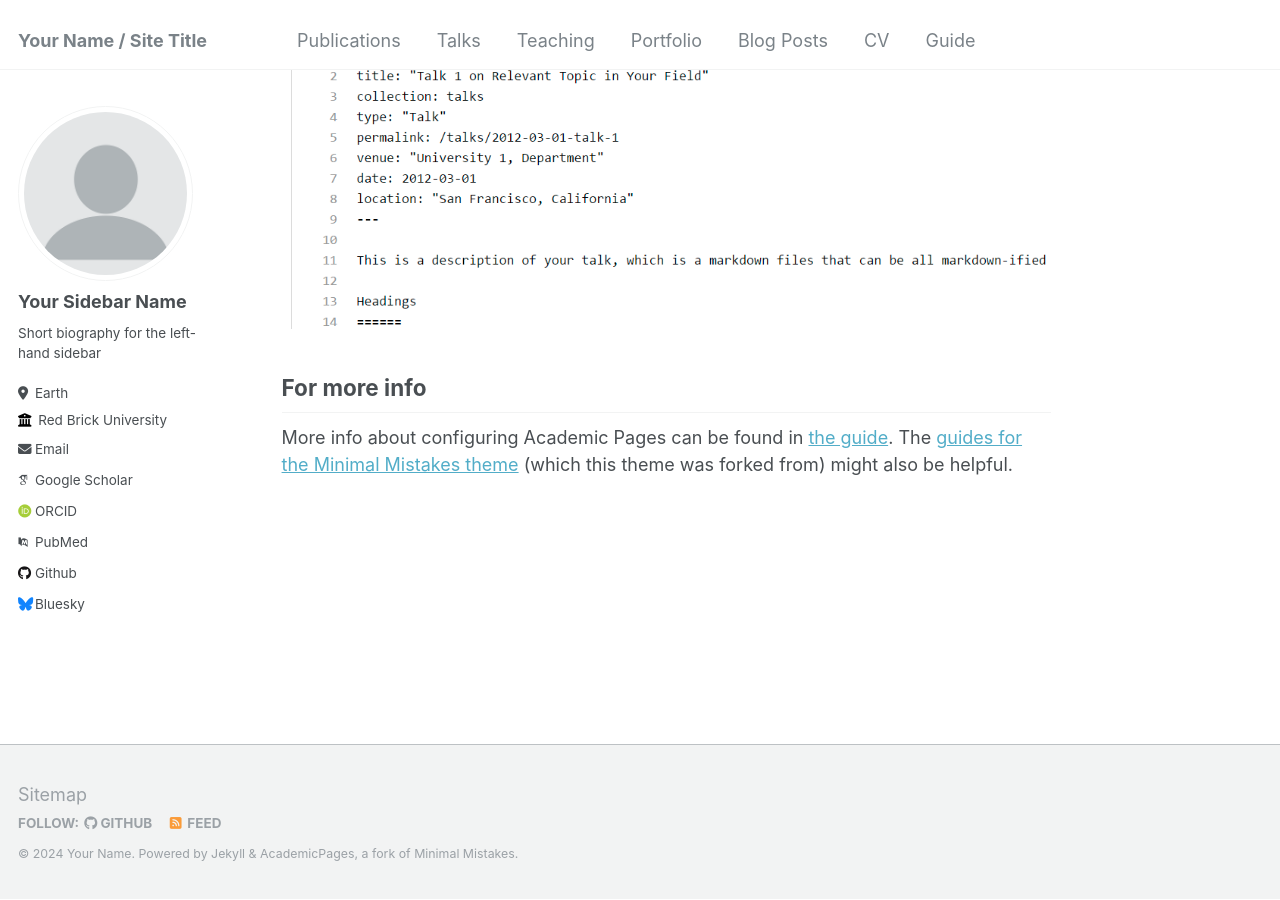
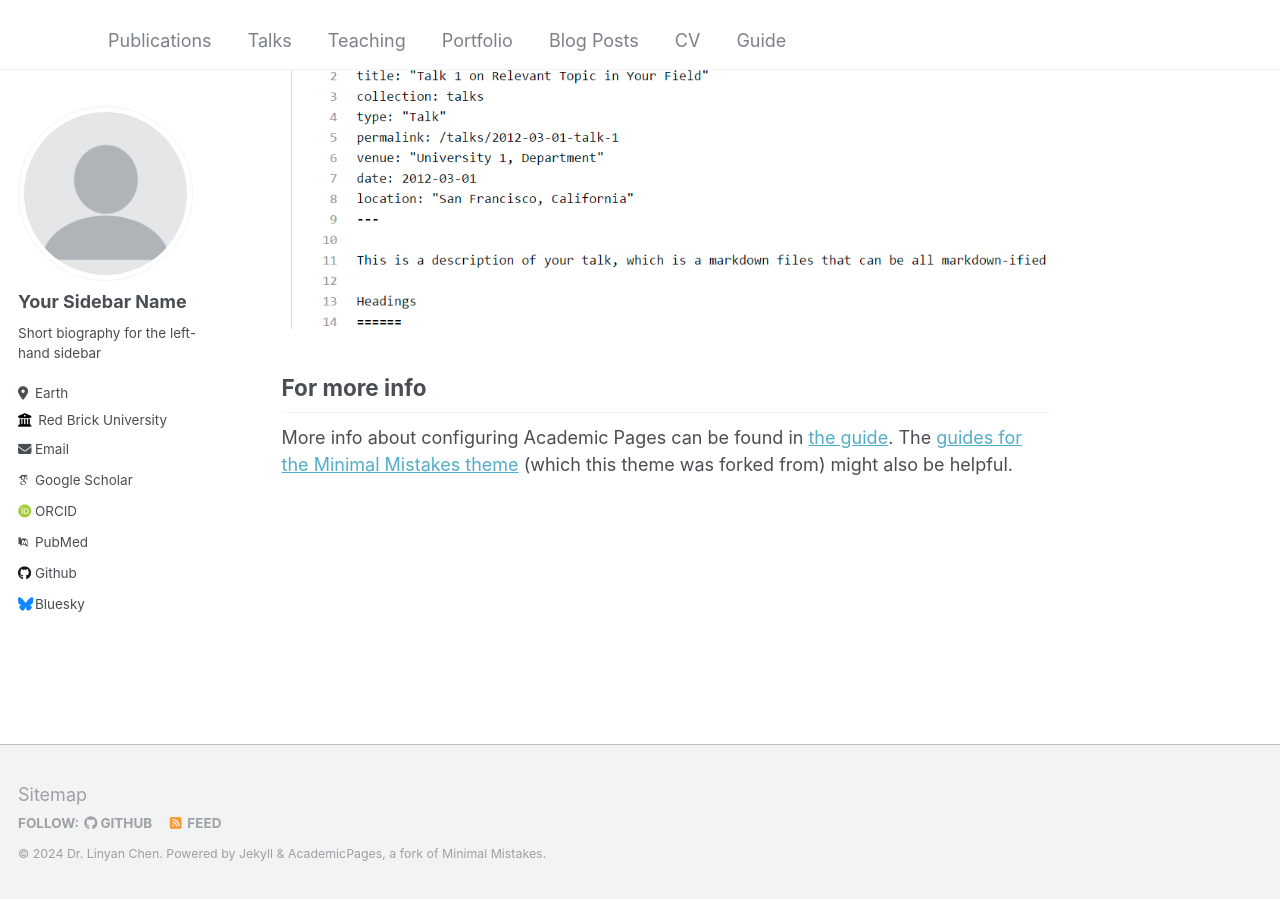
Before and after one commit to LynnChen1/LinyanChen, a Jekyll site: the page built from _pages/about.md, in a window 1280 px wide and 900 px high, scrolled down 2632 px. Built offline with Jekyll 4.4.1, drawn with Linux system fonts in a browser that asks for light colours; some web fonts are replaced.

Commit message:
Update _config.yml

```diff
--- a/_config.yml
+++ b/_config.yml
@@ -8,9 +8,9 @@
 
 # Basic Site Settings
 locale                   : "en-US"
-title                    : "Your Name / Site Title"
+title                    : ""
 title_separator          : "-"
-name                     : &name "Your Name"
+name                     : &name "Dr. Linyan Chen"
 description              : &description "personal description"
 url                      : https://academicpages.github.io # the base hostname & protocol for your site e.g. "https://mmistakes.github.io"
 baseurl                  : "" # the subpath of your site, e.g. "/blog"
```
